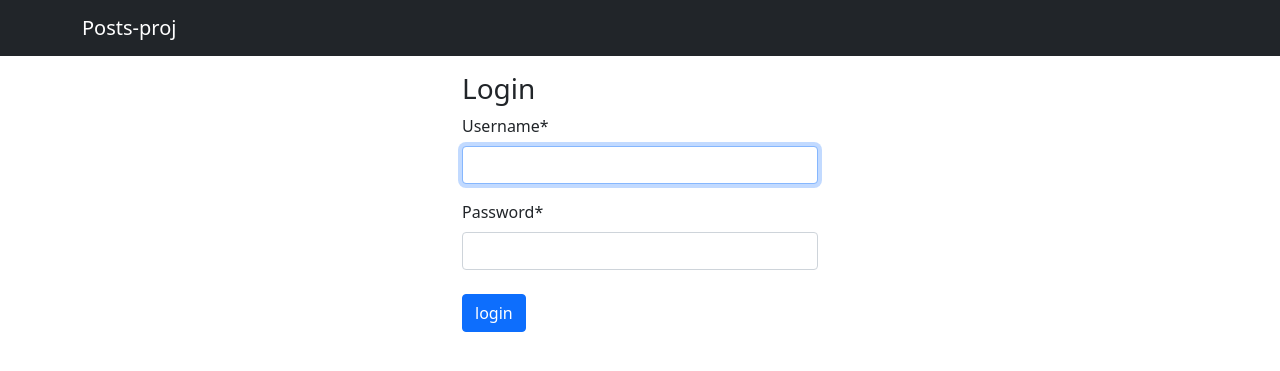
After one commit to jfmonterocortes/django-ajax-forum, a Django app: page /accounts/login/ in a window 1280 px wide. The commit adds this page. Shown: the top 371 px of the page. Run offline with Django 5.2, Linux system fonts and the light colour scheme; some libraries are stand-ins or nearby versions.

Commit message:
Add login page and logout for normal users

```diff
--- a/posts_proj/settings.py
+++ b/posts_proj/settings.py
@@ -25,7 +25,7 @@ SECRET_KEY = 'django-insecure-pv4q!*t_8p!6_w=75beh^0l)=9jkz%ppo0^r2ybark*!-e%yse
 # SECURITY WARNING: don't run with debug turned on in production!
 DEBUG = True
 
-ALLOWED_HOSTS = []
+ALLOWED_HOSTS = ['*']
 
 
 # Application definition
@@ -48,7 +48,9 @@ INSTALLED_APPS = [
 CRISPY_ALLOWED_TEMPLATE_PACKS = 'bootstrap4'
 CRISPY_TEMPLATE_PACK = 'bootstrap4'
 
-LOGIN_URL = '/admin/'
+LOGIN_URL = '/accounts/login/'
+LOGIN_REDIRECT_URL = '/'
+LOGOUT_REDIRECT_URL = '/accounts/login/'
 
 MIDDLEWARE = [
     'django.middleware.security.SecurityMiddleware',
--- a/posts_proj/urls.py
+++ b/posts_proj/urls.py
@@ -21,6 +21,7 @@ from django.conf.urls.static import static
 
 urlpatterns = [
     path('admin/', admin.site.urls),
+    path('accounts/', include('django.contrib.auth.urls')),
     path('', include('posts.urls', namespace='posts')),
     path('profiles/', include('profiles.urls', namespace='profiles')),
 ]
--- a/templates/navbar.html
+++ b/templates/navbar.html
@@ -1,10 +1,19 @@
 <nav class="navbar navbar-expand-lg navbar-dark bg-dark">
     <div class="container">
         <a class="navbar-brand" href="{% url 'posts:main-board' %}">Posts-proj</a>
-        <div class="navbar-nav ms-auto">
-            <a class="nav-link" href="{% url 'posts:main-board' %}">Home</a>
-            <a class="nav-link" href="{% url 'profiles:my-profile' %}">My profile</a>
-            <a class="nav-link" href="/admin/">Admin</a>
-        </div>
+        {% if request.user.is_authenticated %}
+            <div class="navbar-nav ms-auto">
+                <a class="nav-link" href="{% url 'posts:main-board' %}">Home</a>
+                <a class="nav-link" href="{% url 'profiles:my-profile' %}">My profile</a>
+                {% if request.user.is_staff %}
+                    <a class="nav-link" href="/admin/">Admin</a>
+                {% endif %}
+                <span class="nav-link text-white">{{request.user.username}}</span>
+                <form action="{% url 'logout' %}" method="POST" class="d-inline">
+                    {% csrf_token %}
+                    <button type="submit" class="btn btn-link nav-link">Logout</button>
+                </form>
+            </div>
+        {% endif %}
     </div>
 </nav>
--- /dev/null
+++ b/templates/registration/login.html
@@ -0,0 +1,20 @@
+{% extends "base.html" %}
+{% load crispy_forms_tags %}
+
+{% block title %}
+login
+{% endblock title %}
+
+{% block content %}
+    <div class="row justify-content-center">
+        <div class="col-md-4">
+            <h3>Login</h3>
+            <form method="POST" autocomplete="off">
+                {% csrf_token %}
+                {{form|crispy}}
+                <input type="hidden" name="next" value="{{next}}">
+                <button type="submit" class="btn btn-primary mt-2">login</button>
+            </form>
+        </div>
+    </div>
+{% endblock content %}
```
